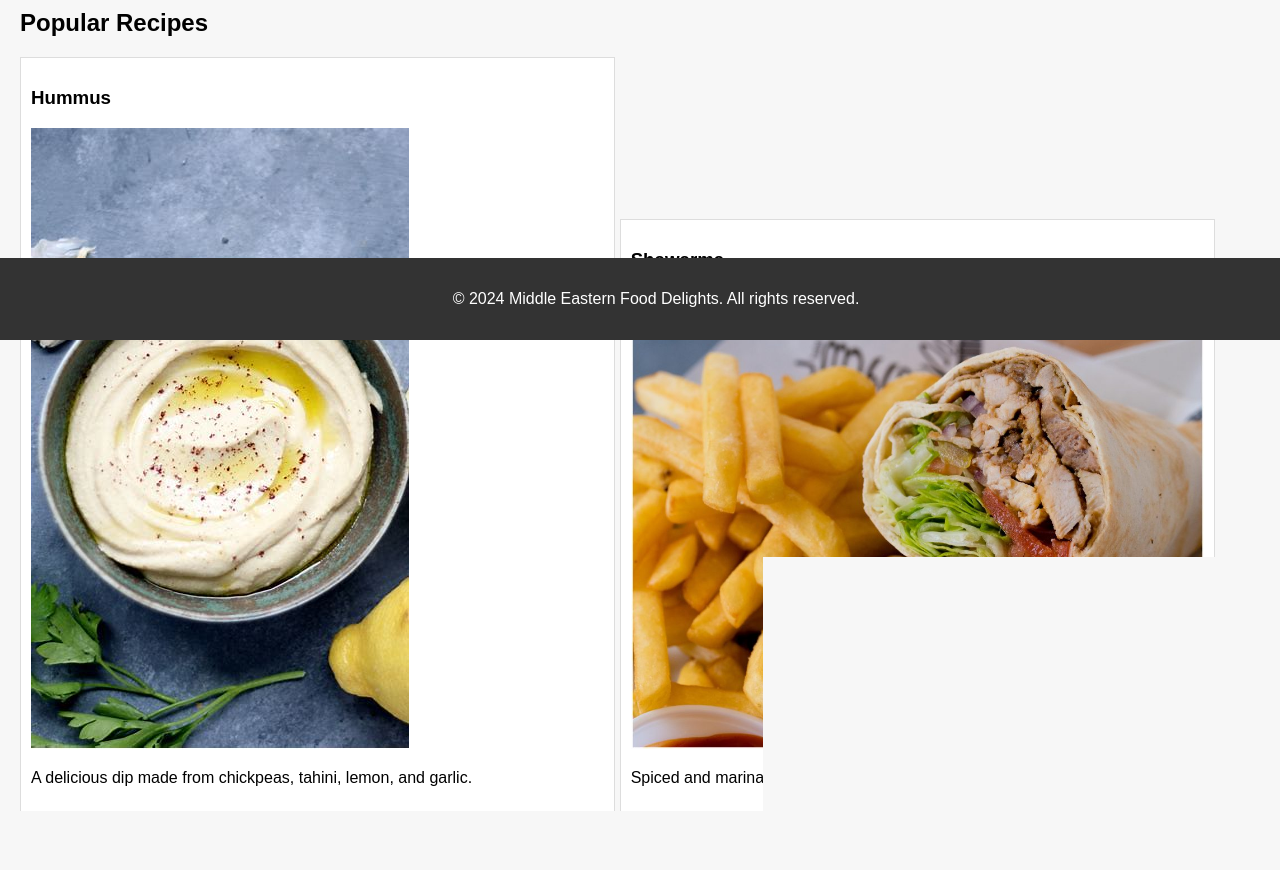
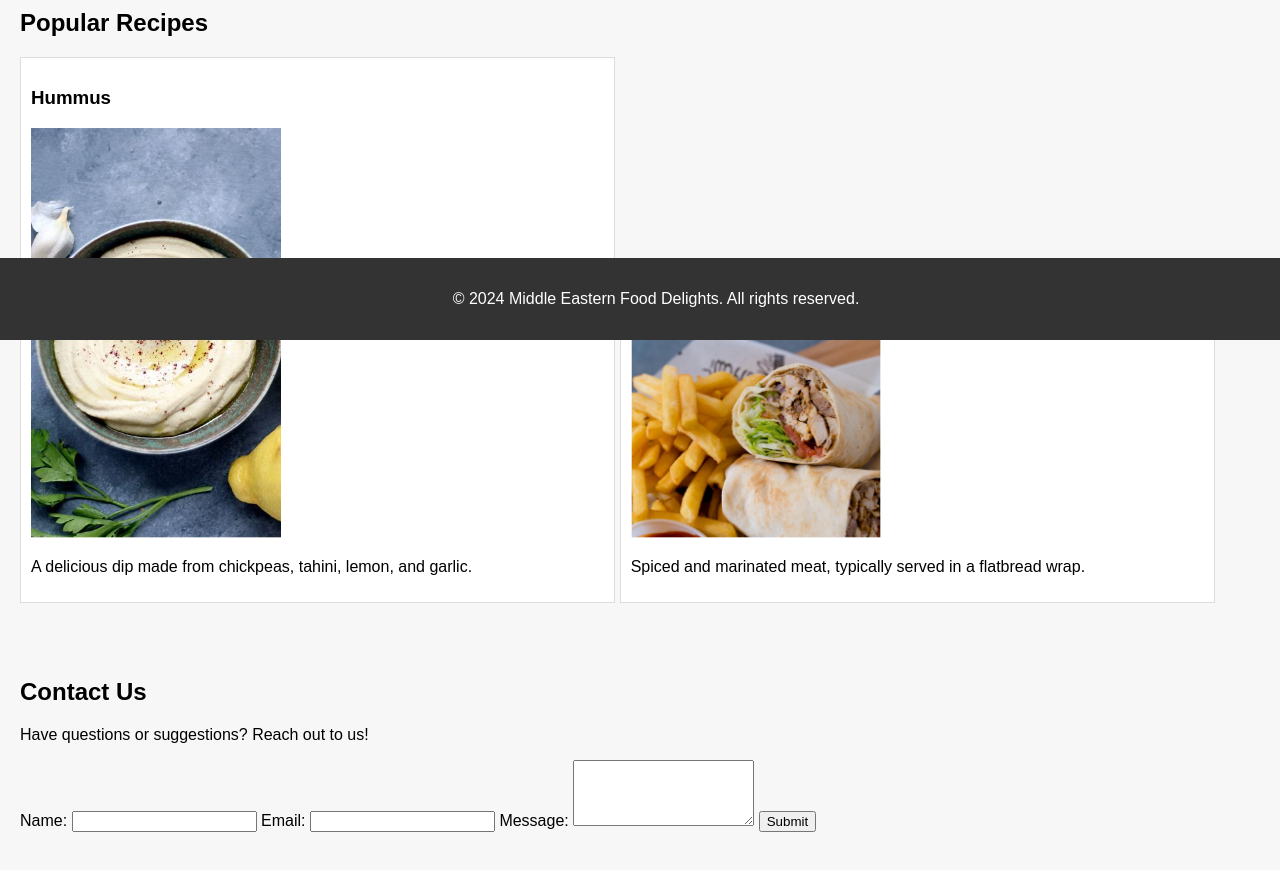
Before and after one commit to obadabmrawi/obadabmrawi.github.io, a plain HTML site: page index.html in a window 1280 px wide. Shown: the part 460-1330 px from the top of the page. Drawn offline with Linux system fonts and the light colour scheme.

Commit message:
Update index.html

```diff
--- a/index.html
+++ b/index.html
@@ -30,12 +30,12 @@
         <h2>Popular Recipes</h2>
         <div class="recipe">
             <h3>Hummus</h3>
-            <img src="hummus.jpeg" alt="Hummus">
+            <img src="hummus.jpeg" alt="Hummus" width=" 250" height="300">
             <p>A delicious dip made from chickpeas, tahini, lemon, and garlic.</p>
         </div>
         <div class="recipe">
             <h3>Shawarma</h3>
-            <img src="shawarma.jpeg" alt="Shawarma">
+            <img src="shawarma.jpeg" alt="Shawarma"  width=" 250" height="300">
             <p>Spiced and marinated meat, typically served in a flatbread wrap.</p>
         </div>
         <!-- Add more recipes as needed -->
```
